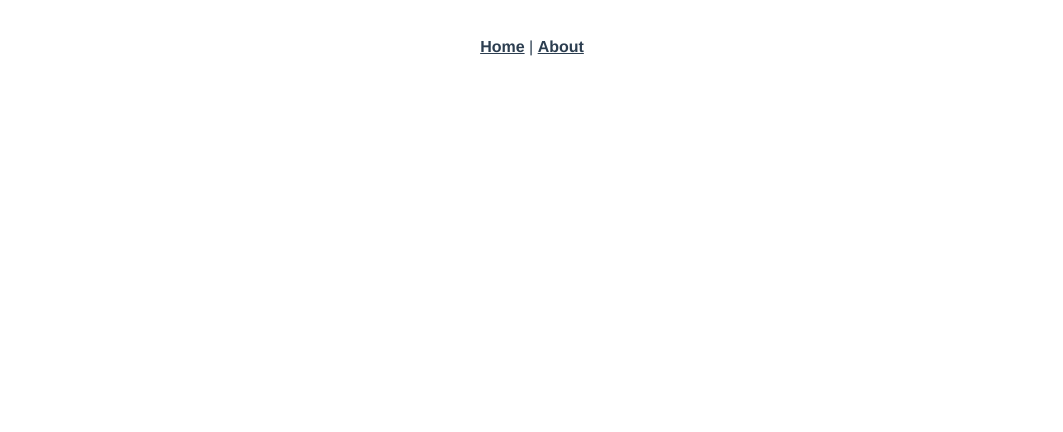
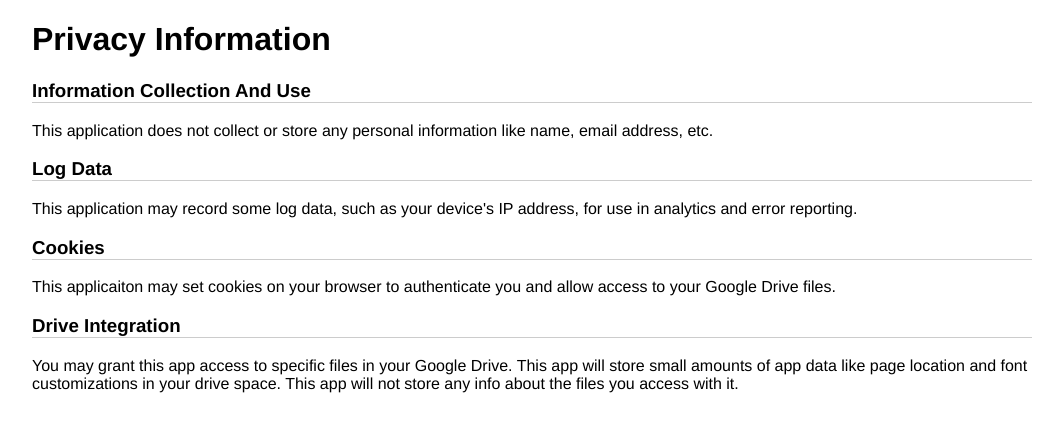
Before and after one commit to kareesnc/DriveEPUB-Vue, a Vue app: page /privacy in a window 1280 px wide. Before the commit this address had no page. Shown: the top 432 px of the page, without its empty margins (108-1171 px from the left). Built offline with nearby package versions, Linux system fonts and the light colour scheme.

Commit message:
error/privacy pages

```diff
--- a/src/App.vue
+++ b/src/App.vue
@@ -1,30 +1,9 @@
 <template>
-  <div id="nav">
-    <router-link to="/">Home</router-link> |
-    <router-link to="/about">About</router-link>
-  </div>
   <router-view/>
 </template>
 
 <style>
 #app {
-  font-family: Avenir, Helvetica, Arial, sans-serif;
-  -webkit-font-smoothing: antialiased;
-  -moz-osx-font-smoothing: grayscale;
-  text-align: center;
-  color: #2c3e50;
-}
-
-#nav {
-  padding: 30px;
-}
-
-#nav a {
-  font-weight: bold;
-  color: #2c3e50;
-}
-
-#nav a.router-link-exact-active {
-  color: #42b983;
+  font-family: Helvetica, Arial, sans-serif;
 }
 </style>
--- a/src/router/index.js
+++ b/src/router/index.js
@@ -1,5 +1,7 @@
 import { createRouter, createWebHistory } from 'vue-router'
 import Home from '../views/Home.vue'
+import Privacy from '../views/Privacy.vue'
+import Error from '../views/Error.vue'
 
 const routes = [
   {
@@ -8,12 +10,14 @@ const routes = [
     component: Home
   },
   {
-    path: '/about',
-    name: 'About',
-    // route level code-splitting
-    // this generates a separate chunk (about.[hash].js) for this route
-    // which is lazy-loaded when the route is visited.
-    component: () => import(/* webpackChunkName: "about" */ '../views/About.vue')
+    path: '/privacy',
+    name: 'Privacy',
+    component: Privacy
+  },
+  {
+    path: '/:pathMatch(.*)*',
+    name: 'Error',
+    component: Error
   }
 ]
 
--- a/src/views/About.vue
+++ /dev/null
@@ -1,5 +0,0 @@
-<template>
-  <div class="about">
-    <h1>This is an about page</h1>
-  </div>
-</template>
--- /dev/null
+++ b/src/views/Error.vue
@@ -0,0 +1,5 @@
+<template>
+  <div class="about">
+    <h1>Error 404 - The page you were looking for could not be found.</h1>
+  </div>
+</template>
--- /dev/null
+++ b/src/views/Privacy.vue
@@ -0,0 +1,23 @@
+<template>
+  <div class="privacy">
+    <h1>Privacy Information</h1>
+    <h3>Information Collection And Use</h3>
+    <p>This application does not collect or store any personal information like name, email address, etc.</p>
+    <h3>Log Data</h3>
+    <p>This application may record some log data, such as your device's IP address, for use in analytics and error reporting.</p>
+    <h3>Cookies</h3>
+    <p>This applicaiton may set cookies on your browser to authenticate you and allow access to your Google Drive files.</p>
+    <h3>Drive Integration</h3>
+    <p>You may grant this app access to specific files in your Google Drive. This app will store small amounts of app data like page location and font customizations in your drive space. This app will not store any info about the files you access with it.</p>
+  </div>
+</template>
+
+<style scoped>
+.privacy {
+  max-width: 1000px;
+  margin: 0 auto;
+}
+h3 {
+  border-bottom: 1px solid #ccc;
+}
+</style>
```
